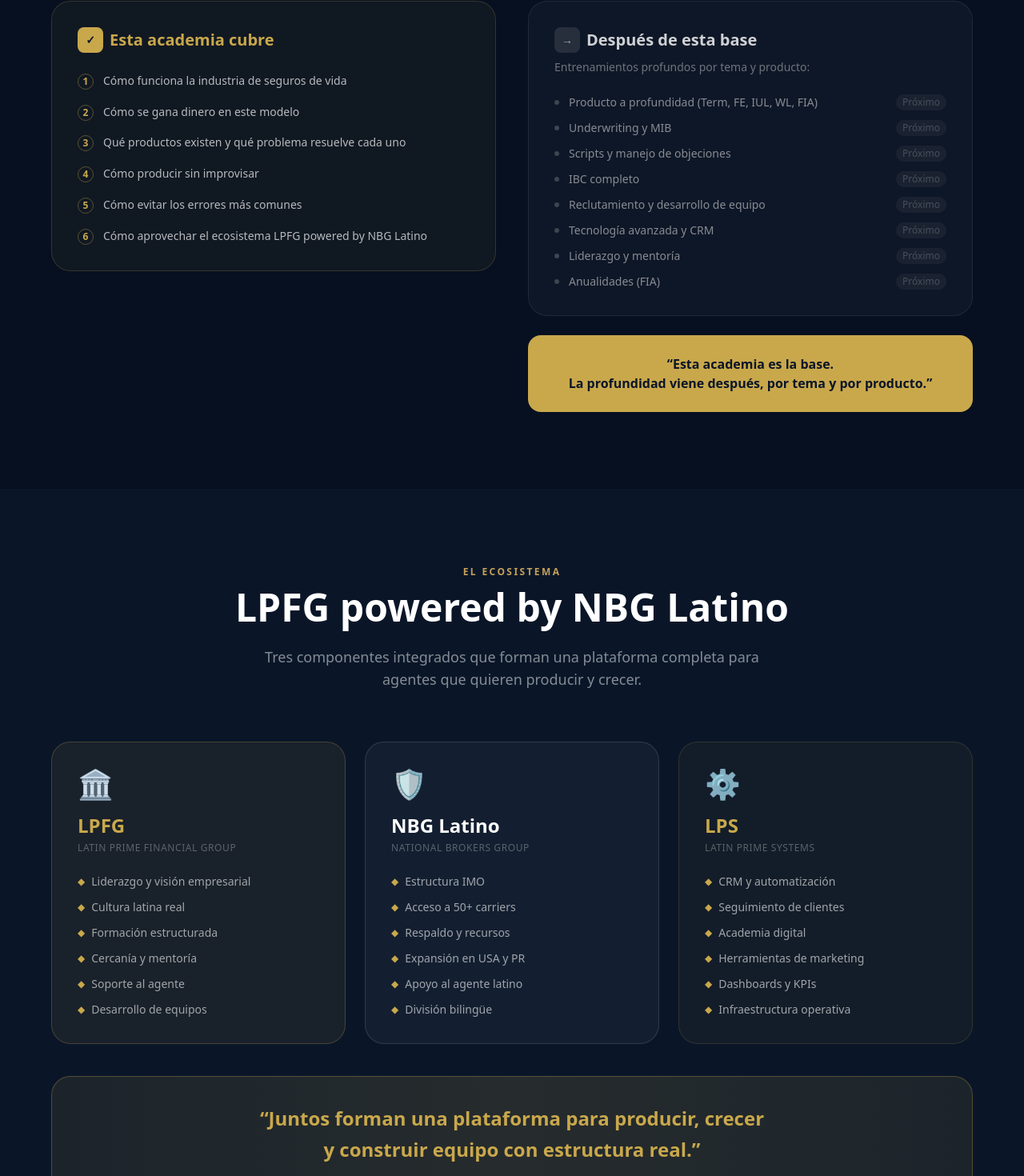
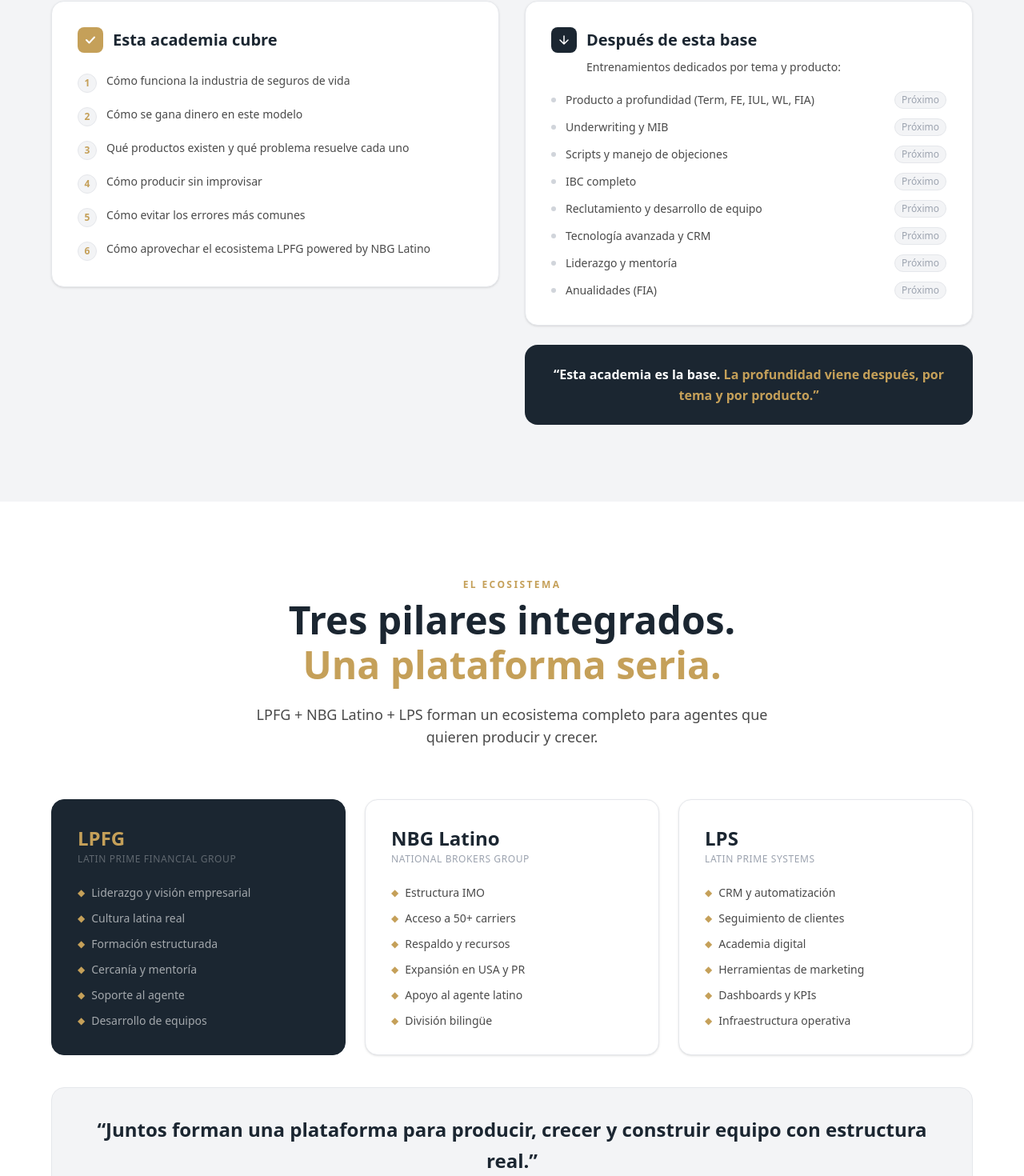
Before and after one commit to bryatomixx/lpfg-academy, a Next.js app: page / in a window 1280 px wide. Shown: the part 1624-3094 px from the top of the page at 80% size. Built offline with nearby package versions, Linux system fonts and the light colour scheme; a web font is replaced by a local one.

Commit message:
feat: light-theme academy overview and ecosystem sections

```diff
--- a/components/sections/S02WhatIsAcademy.tsx
+++ b/components/sections/S02WhatIsAcademy.tsx
@@ -23,32 +23,38 @@
 
 export default function S02WhatIsAcademy() {
   return (
-    <section id="academia" className="bg-[#071020] py-24 px-6">
+    <section id="academia" className="bg-[#F3F4F6] py-24 px-6">
       <div className="max-w-6xl mx-auto">
         <AnimatedSection>
           <div className="text-center mb-16">
             <SectionLabel>Sobre esta academia</SectionLabel>
-            <h2 className="text-4xl md:text-5xl font-bold text-white mb-6">
+            <h2 className="text-4xl md:text-5xl font-bold text-[#1B2631] mb-6">
               ¿Qué es esta academia?
             </h2>
-            <p className="text-white/50 text-lg max-w-2xl mx-auto leading-relaxed">
+            <p className="text-[#4A4A4A] text-lg max-w-2xl mx-auto leading-relaxed">
               Esta no es la formación avanzada final. Es el mapa completo del negocio — diseñado para que entiendas cómo funciona todo antes de profundizar en cualquier tema.
             </p>
           </div>
         </AnimatedSection>
 
-        <div className="grid grid-cols-1 lg:grid-cols-2 gap-10 items-start">
+        <div className="grid grid-cols-1 lg:grid-cols-2 gap-8 items-start">
           <AnimatedSection>
-            <div className="bg-[#C9A84C]/5 border border-[#C9A84C]/20 rounded-3xl p-8">
-              <h3 className="font-bold text-[#C9A84C] text-xl mb-6 flex items-center gap-2">
-                <span className="w-8 h-8 rounded-lg bg-[#C9A84C] text-[#0A1628] flex items-center justify-center text-sm font-black">✓</span>
-                Esta academia cubre
-              </h3>
+            <div className="bg-white border border-[#E5E7EB] rounded-2xl p-8 shadow-sm">
+              <div className="flex items-center gap-3 mb-6">
+                <div className="w-8 h-8 rounded-lg bg-[#C5A059] flex items-center justify-center flex-shrink-0">
+                  <svg width="14" height="14" viewBox="0 0 14 14" fill="none">
+                    <path d="M2 7l3.5 3.5L12 3.5" stroke="white" strokeWidth="2" strokeLinecap="round" strokeLinejoin="round"/>
+                  </svg>
+                </div>
+                <h3 className="font-bold text-[#1B2631] text-xl">Esta academia cubre</h3>
+              </div>
               <ul className="space-y-4">
                 {scope.map((item, i) => (
                   <li key={i} className="flex items-start gap-3">
-                    <span className="w-5 h-5 rounded-full border border-[#C9A84C]/40 flex items-center justify-center text-[#C9A84C] text-xs flex-shrink-0 mt-0.5 font-bold">{i + 1}</span>
-                    <span className="text-white/70 text-sm leading-relaxed">{item}</span>
+                    <span className="w-6 h-6 rounded-full bg-[#F3F4F6] border border-[#E5E7EB] flex items-center justify-center text-[#C5A059] text-xs font-bold flex-shrink-0 mt-0.5">
+                      {i + 1}
+                    </span>
+                    <span className="text-[#4A4A4A] text-sm leading-relaxed">{item}</span>
                   </li>
                 ))}
               </ul>
@@ -56,27 +62,31 @@
           </AnimatedSection>
 
           <AnimatedSection>
-            <div className="bg-white/3 border border-white/8 rounded-3xl p-8">
-              <h3 className="font-bold text-white/80 text-xl mb-2 flex items-center gap-2">
-                <span className="w-8 h-8 rounded-lg bg-white/10 text-white/60 flex items-center justify-center text-sm font-black">→</span>
-                Después de esta base
-              </h3>
-              <p className="text-white/40 text-sm mb-6">Entrenamientos profundos por tema y producto:</p>
+            <div className="bg-white border border-[#E5E7EB] rounded-2xl p-8 shadow-sm mb-6">
+              <div className="flex items-center gap-3 mb-2">
+                <div className="w-8 h-8 rounded-lg bg-[#1B2631] flex items-center justify-center flex-shrink-0">
+                  <svg width="14" height="14" viewBox="0 0 14 14" fill="none">
+                    <path d="M7 2v10M2 7l5 5 5-5" stroke="white" strokeWidth="1.5" strokeLinecap="round" strokeLinejoin="round"/>
+                  </svg>
+                </div>
+                <h3 className="font-bold text-[#1B2631] text-xl">Después de esta base</h3>
+              </div>
+              <p className="text-[#4A4A4A] text-sm mb-5 ml-11">Entrenamientos dedicados por tema y producto:</p>
               <ul className="space-y-3">
                 {advanced.map((item, i) => (
                   <li key={i} className="flex items-center gap-3">
-                    <span className="w-1.5 h-1.5 rounded-full bg-white/20 flex-shrink-0" />
-                    <span className="text-white/50 text-sm">{item}</span>
-                    <span className="ml-auto text-xs text-white/20 bg-white/5 px-2 py-0.5 rounded-full flex-shrink-0">Próximo</span>
+                    <span className="w-1.5 h-1.5 rounded-full bg-[#D1D5DB] flex-shrink-0" />
+                    <span className="text-[#4A4A4A] text-sm flex-1">{item}</span>
+                    <span className="text-xs text-[#9CA3AF] bg-[#F3F4F6] border border-[#E5E7EB] px-2 py-0.5 rounded-full flex-shrink-0">Próximo</span>
                   </li>
                 ))}
               </ul>
             </div>
 
-            <div className="mt-6 bg-[#C9A84C] rounded-2xl p-6 text-center">
-              <p className="font-bold text-[#0A1628] text-base">
-                &ldquo;Esta academia es la base.<br />
-                <span className="font-black">La profundidad viene después, por tema y por producto.&rdquo;</span>
+            <div className="bg-[#1B2631] rounded-2xl p-6 text-center">
+              <p className="font-bold text-white text-base leading-relaxed">
+                &ldquo;Esta academia es la base.{' '}
+                <span className="text-[#C5A059]">La profundidad viene después, por tema y por producto.&rdquo;</span>
               </p>
             </div>
           </AnimatedSection>
--- a/components/sections/S03Ecosystem.tsx
+++ b/components/sections/S03Ecosystem.tsx
@@ -5,10 +5,7 @@
   {
     name: 'LPFG',
     full: 'Latin Prime Financial Group',
-    color: '#C9A84C',
-    bg: 'rgba(201,168,76,0.08)',
-    border: 'rgba(201,168,76,0.25)',
-    icon: '🏛️',
+    dark: true,
     items: [
       'Liderazgo y visión empresarial',
       'Cultura latina real',
@@ -21,10 +18,7 @@
   {
     name: 'NBG Latino',
     full: 'National Brokers Group',
-    color: '#fff',
-    bg: 'rgba(255,255,255,0.04)',
-    border: 'rgba(255,255,255,0.12)',
-    icon: '🛡️',
+    dark: false,
     items: [
       'Estructura IMO',
       'Acceso a 50+ carriers',
@@ -37,10 +31,7 @@
   {
     name: 'LPS',
     full: 'Latin Prime Systems',
-    color: '#C9A84C',
-    bg: 'rgba(201,168,76,0.05)',
-    border: 'rgba(201,168,76,0.15)',
-    icon: '⚙️',
+    dark: false,
     items: [
       'CRM y automatización',
       'Seguimiento de clientes',
@@ -54,16 +45,19 @@
 
 export default function S03Ecosystem() {
   return (
-    <section id="ecosistema" className="bg-[#0A1628] py-24 px-6">
+    <section id="ecosistema" className="bg-white py-24 px-6">
       <div className="max-w-6xl mx-auto">
         <AnimatedSection>
           <div className="text-center mb-16">
             <SectionLabel>El ecosistema</SectionLabel>
-            <h2 className="text-4xl md:text-5xl font-bold text-white mb-6">
-              LPFG powered by NBG Latino
+            <h2 className="text-4xl md:text-5xl font-bold text-[#1B2631] mb-2">
+              Tres pilares integrados.
             </h2>
-            <p className="text-white/50 text-lg max-w-2xl mx-auto">
-              Tres componentes integrados que forman una plataforma completa para agentes que quieren producir y crecer.
+            <h2 className="text-4xl md:text-5xl font-bold text-[#C5A059] mb-6">
+              Una plataforma seria.
+            </h2>
+            <p className="text-[#4A4A4A] text-lg max-w-2xl mx-auto">
+              LPFG + NBG Latino + LPS forman un ecosistema completo para agentes que quieren producir y crecer.
             </p>
           </div>
         </AnimatedSection>
@@ -71,20 +65,24 @@
         <div className="grid grid-cols-1 md:grid-cols-3 gap-6 mb-10">
           {pillars.map((p) => (
             <AnimatedSection key={p.name}>
-              <div
-                className="rounded-3xl p-8 h-full flex flex-col"
-                style={{ background: p.bg, border: `1px solid ${p.border}` }}
-              >
-                <div className="text-4xl mb-4">{p.icon}</div>
-                <div className="mb-1">
-                  <span className="font-black text-2xl" style={{ color: p.color }}>{p.name}</span>
+              <div className={`rounded-2xl p-8 h-full flex flex-col border ${
+                p.dark
+                  ? 'bg-[#1B2631] border-[#1B2631]'
+                  : 'bg-white border-[#E5E7EB] shadow-sm'
+              }`}>
+                <div className="mb-6">
+                  <span className={`font-black text-2xl block ${p.dark ? 'text-[#C5A059]' : 'text-[#1B2631]'}`}>
+                    {p.name}
+                  </span>
+                  <p className={`text-xs mt-0.5 uppercase tracking-wider ${p.dark ? 'text-white/30' : 'text-[#9CA3AF]'}`}>
+                    {p.full}
+                  </p>
                 </div>
-                <p className="text-white/30 text-xs mb-6 uppercase tracking-wider">{p.full}</p>
                 <ul className="space-y-3 flex-1">
                   {p.items.map((item) => (
                     <li key={item} className="flex items-start gap-2">
-                      <span className="text-[#C9A84C] mt-0.5 text-xs flex-shrink-0">◆</span>
-                      <span className="text-white/60 text-sm">{item}</span>
+                      <span className="text-[#C5A059] mt-0.5 text-xs flex-shrink-0">◆</span>
+                      <span className={`text-sm ${p.dark ? 'text-white/60' : 'text-[#4A4A4A]'}`}>{item}</span>
                     </li>
                   ))}
                 </ul>
@@ -94,11 +92,13 @@
         </div>
 
         <AnimatedSection>
-          <div className="bg-gradient-to-r from-[#C9A84C]/10 via-[#C9A84C]/15 to-[#C9A84C]/10 border border-[#C9A84C]/30 rounded-3xl p-8 text-center">
-            <p className="text-[#C9A84C] font-bold text-xl md:text-2xl leading-relaxed">
-              &ldquo;Juntos forman una plataforma para producir, crecer<br className="hidden md:block" /> y construir equipo con estructura real.&rdquo;
+          <div className="bg-[#F3F4F6] border border-[#E5E7EB] rounded-2xl p-8 text-center">
+            <p className="text-[#1B2631] font-bold text-xl md:text-2xl leading-relaxed mb-3">
+              &ldquo;Juntos forman una plataforma para producir, crecer y construir equipo con estructura real.&rdquo;
             </p>
-            <p className="text-white/40 text-sm mt-3">Agencia + IMO + Tecnología + Formación + Cultura Latina + Desarrollo Empresarial</p>
+            <p className="text-[#4A4A4A] text-sm">
+              Agencia + IMO + Tecnología + Formación + Cultura Latina + Desarrollo Empresarial
+            </p>
           </div>
         </AnimatedSection>
       </div>
```
